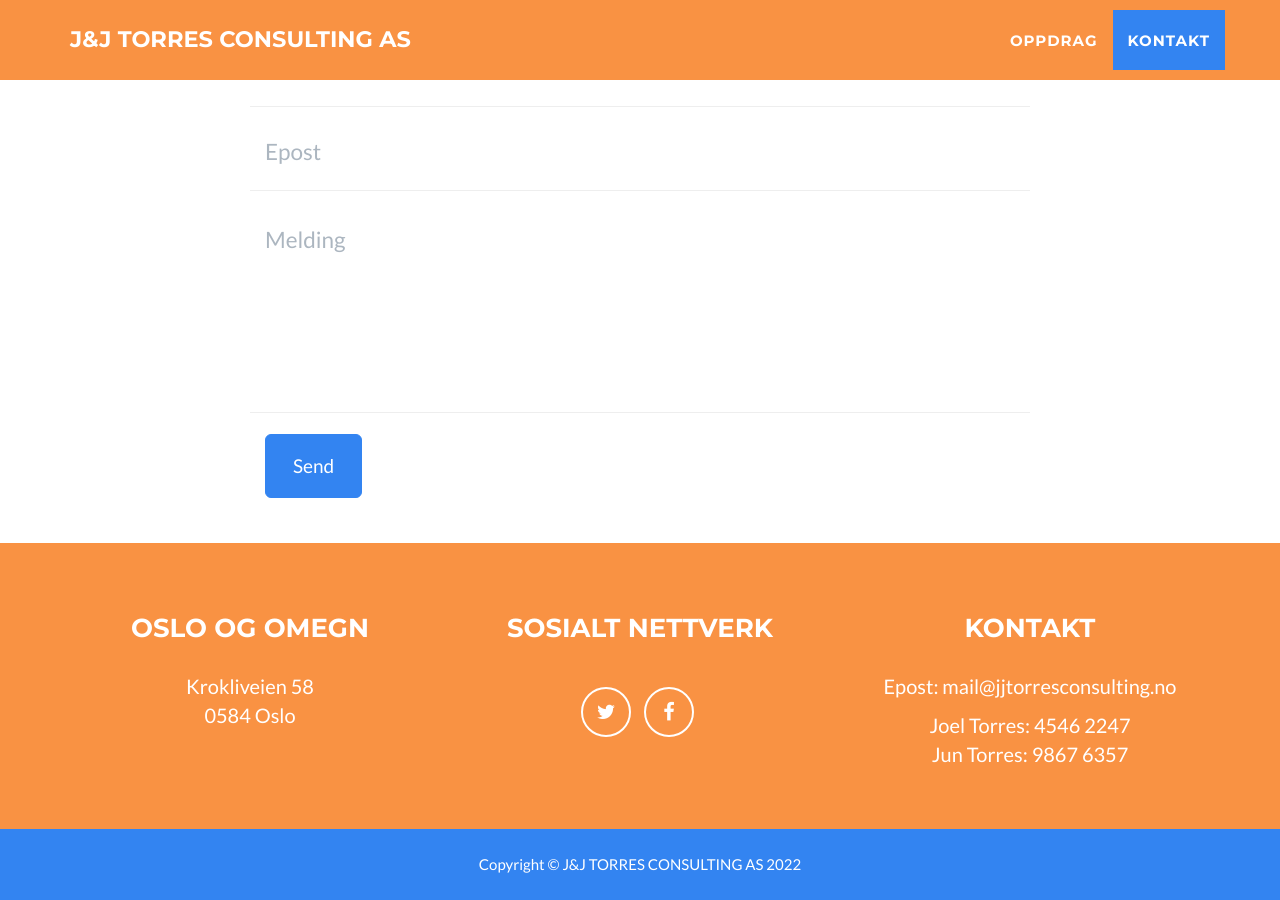
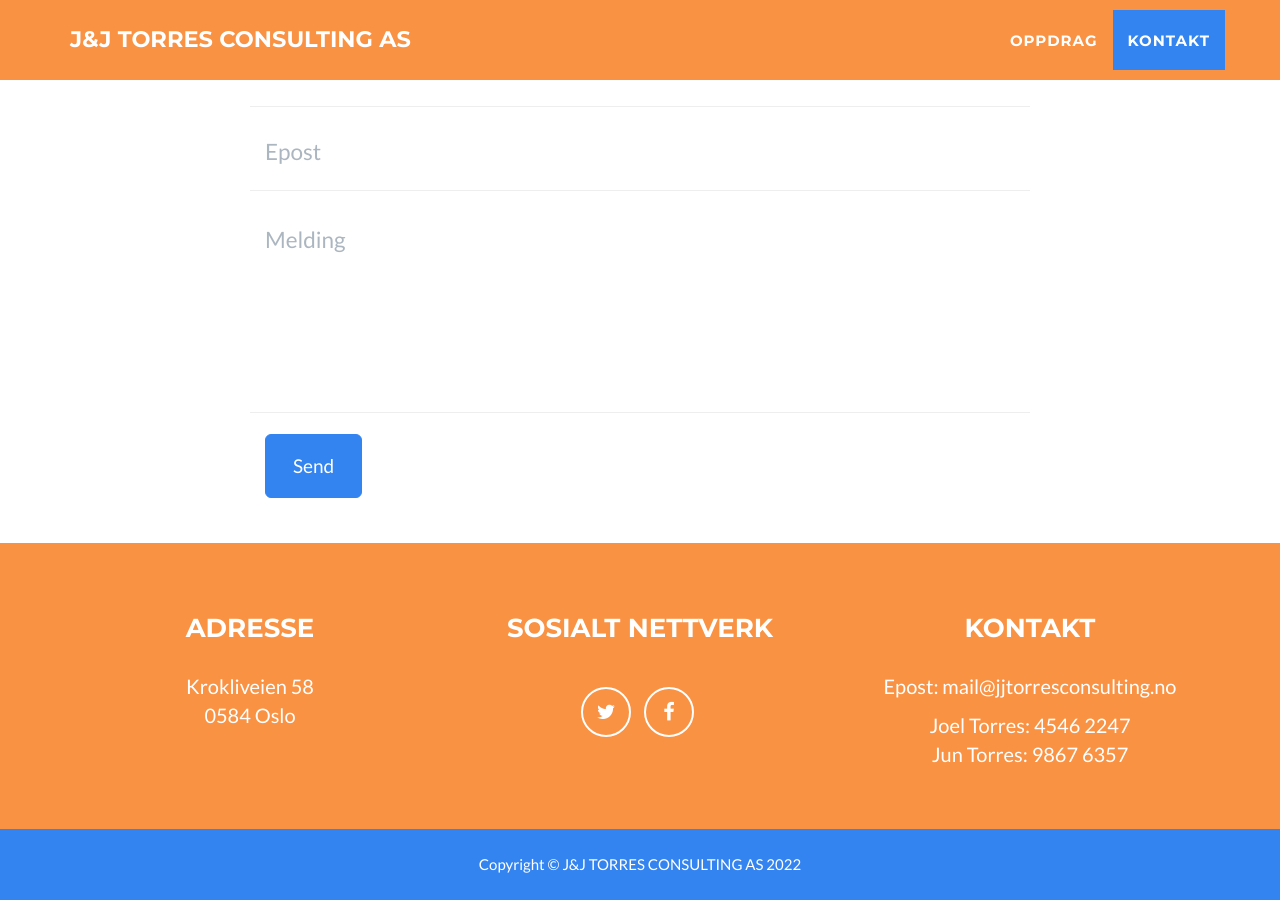
Before and after one commit to jandjtorres/jandjtorres.github.io, a Jekyll site: the page built from index.html, in a window 1280 px wide and 900 px high, scrolled down 1674 px. Built offline with Jekyll 4.4.1, drawn with Linux system fonts in a browser that asks for light colours.

Commit message:
Updated address

```diff
--- a/_includes/footer.html
+++ b/_includes/footer.html
@@ -4,7 +4,7 @@
             <div class="container">
                 <div class="row">
                     <div class="footer-col col-md-4">
-                        <h3>{{ site.footer.location }}</h3>
+                        <h3>Adresse</h3>
                         <p>
                             {% for adress in site.address %}
                                 {{ adress.line }} <br>
```
